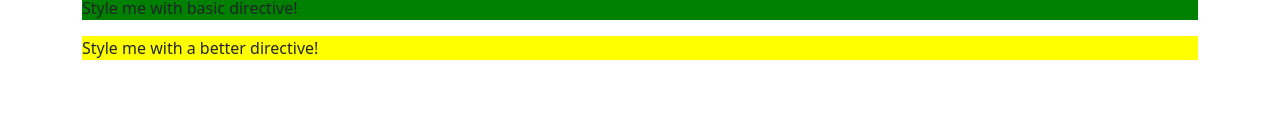
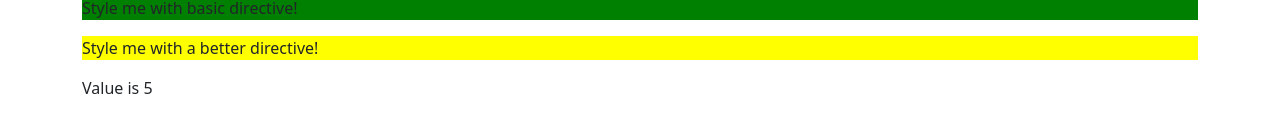
Before and after one commit to Hritex/simple-project, an Angular app: page / in a window 1280 px wide. Shown: the part 179-312 px from the top of the page. Built offline with nearby package versions, Linux system fonts and the light colour scheme.

Commit message:
ngSwitchDirective

```diff
--- a/src/app/app.component.html
+++ b/src/app/app.component.html
@@ -43,6 +43,12 @@
       </ul>
       <p appBasicHighlight>Style me with basic directive!</p>
       <p [appBetterHighlight]="'red'" defaultColor="yellow">Style me with a better directive!</p>
+      <div [ngSwitch]="value">
+        <p *ngSwitchCase="5">Value is 5</p>
+        <p *ngSwitchCase="10">Value is 10</p>
+        <p *ngSwitchCase="100">Value is 100</p>
+        <p *ngSwitchDefault>Value is default</p>
+      </div>
     </div>
   </div>
 </div>
--- a/src/app/app.component.ts
+++ b/src/app/app.component.ts
@@ -10,4 +10,5 @@
   oddNumbers = [1, 3, 5];
   evenNumbers = [2, 4];
   onlyOdd = false;
+  value = 5;
 }
```
